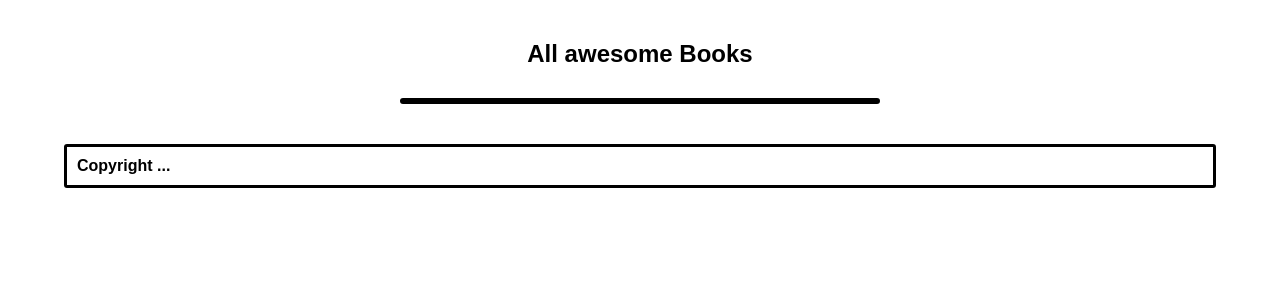
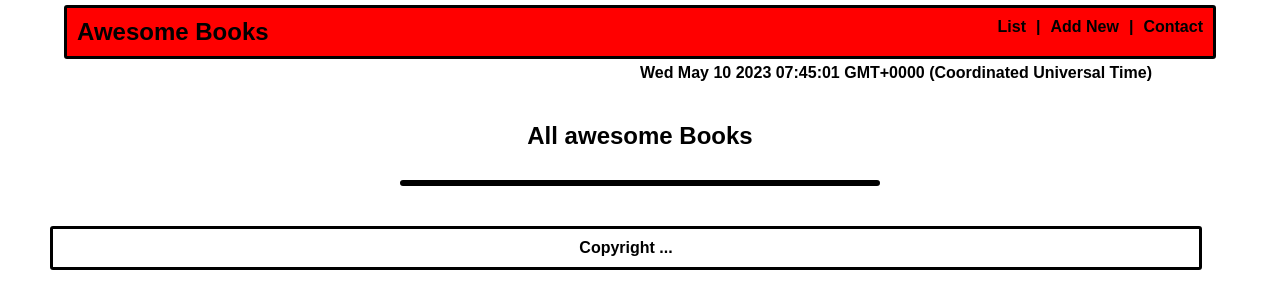
Before and after one commit to maryam0007/Awesome-books, a plain HTML site: page index.html in a window 1280 px wide. Drawn offline with Linux system fonts and the light colour scheme.

Commit message:
modified css and html file

```diff
--- a/index.html
+++ b/index.html
@@ -8,7 +8,7 @@
     <link href="style.css" rel="stylesheet">
 </head>
 <body>
-    <!-- <header>
+    <header>
         <div class="header">
           <h2 class="title">Awesome Books</h2>
           <nav>
@@ -22,7 +22,7 @@
           </nav>
         </div>
         <div class="date">try</div>
-      </header> -->
+      </header>
       <main>
         <section class="container book-list">
           <h2 class="listTitle">All awesome Books</h2>
--- a/style.css
+++ b/style.css
@@ -46,6 +46,7 @@
   padding: 10px;
   border-style: solid;
   border-radius: 3px;
+  background-color: red;
   width: 90vw;
   margin: 5px auto;
 }
@@ -89,9 +90,13 @@ a {
 }
 
 .footer {
-  padding: 10px;
+  display: flex;
+  justify-content: center;
+  position: absolute;
+  align-items: baseline;
   border-style: solid;
   border-radius: 3px;
   width: 90vw;
-  margin: 5px auto;
+  padding: 10px;
+  margin-left: 50px;
 }
```
